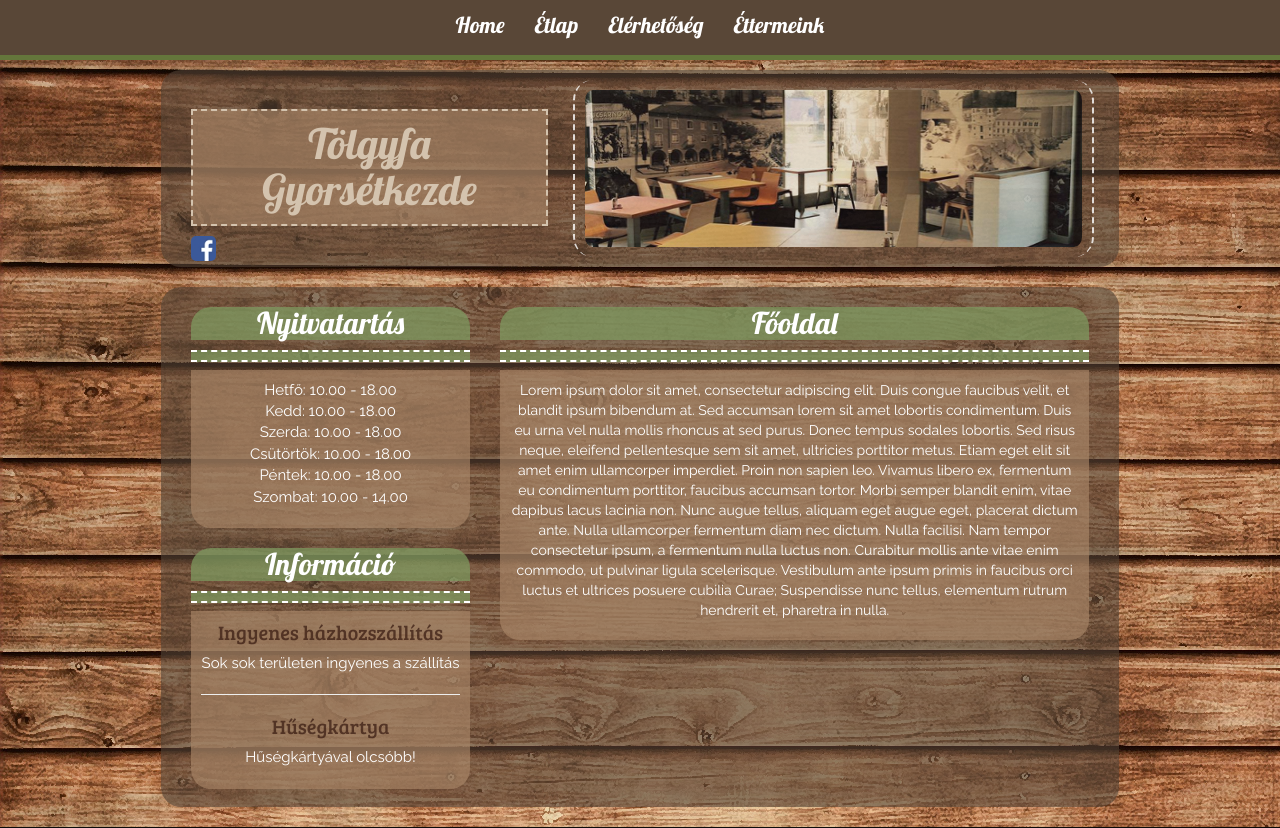
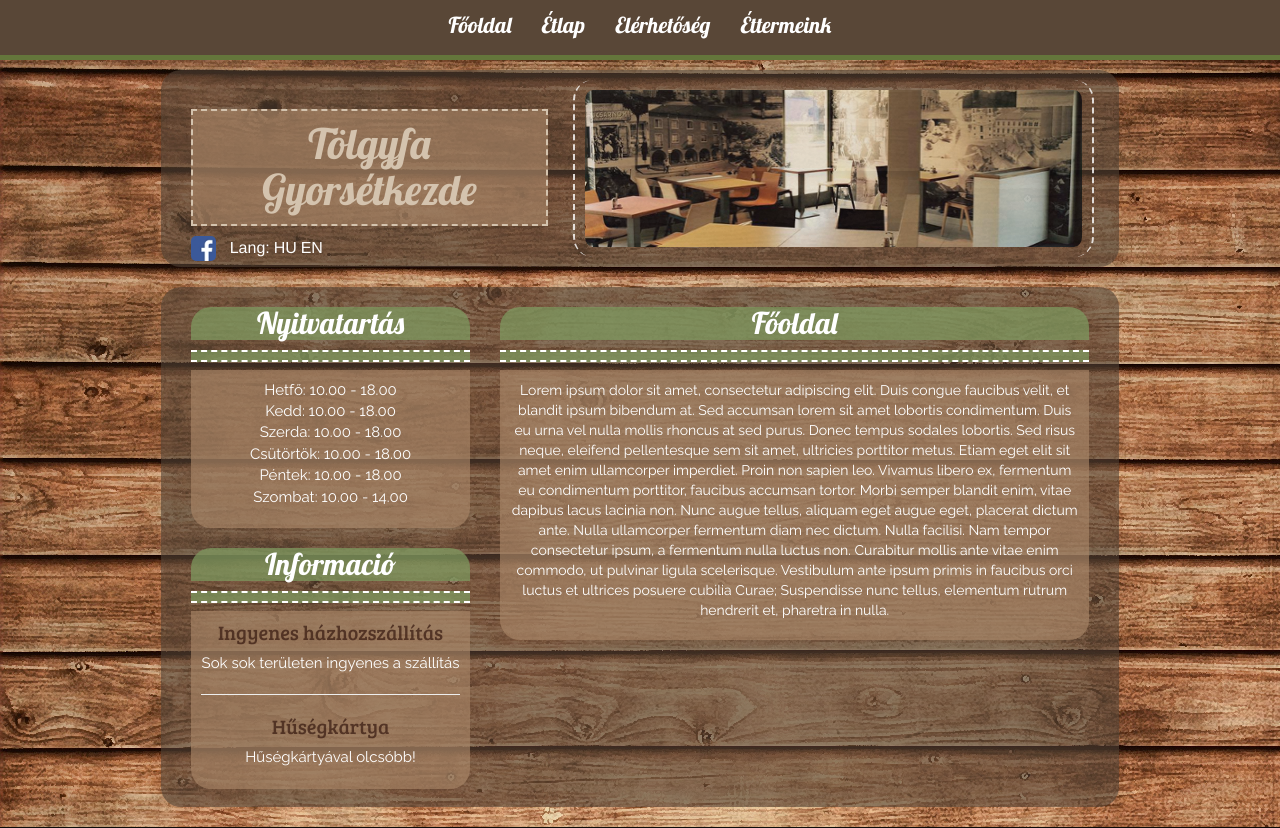
Before and after one commit to nikolettaa/Etterem, a PHP site: page /etterem/index.php?lang=hu in a window 1280 px wide. Shown: the top 828 px of the page. Run offline with PHP 8.4, Linux system fonts and the light colour scheme; some libraries are stand-ins or nearby versions.

Commit message:
tobbnyelv - fo reszek keszen vannak

```diff
--- a/content.php
+++ b/content.php
@@ -13,7 +13,7 @@ require_once('connectvars.php');
 			else $old = 0;
 			switch ($old){
 				case 1:
-					echo '<h1>Étlap</h1>
+					echo '<h1>'.$menu.'</h1>
 					<hr class="line"></hr>
 					<div class="right">';
 					$dbc = mysqli_connect(DB_HOST, DB_USER, DB_PASSWORD, DB_NAME);
@@ -37,7 +37,10 @@ require_once('connectvars.php');
 					}
 					echo '<h2>Dátum:</h2>' .$date[0]. ' - ' .$date[5].' -ig <br><br>';
 					echo '<div class="table-responsive"><table class="table table-menu"><thead><tr>';
-					$days = ['Hétfő', 'Kedd', 'Szerda', 'Csütörtök', 'Péntek', 'Szombat'];
+					if($lang == 'en'){
+						$days = ['Mon', 'Tue', 'Wed', 'Thur', 'Fri', 'Sat'];
+					}else
+						$days = ['Hétfő', 'Kedd', 'Szerda', 'Csütörtök', 'Péntek', 'Szombat'];
 					for($i = 0; $i < 6; $i++){
 						echo '<th><a href="index.php?site=1&f_date='.$date[$i].'" title="'.$date[$i].'">'.$days[$i].'</a></th>';
 					}
@@ -65,18 +68,18 @@ require_once('connectvars.php');
 					echo '</tbody></table></div></div>';
 					break;
 				case 2:
-					echo '<h1>Elérhetőség</h1>
+					echo '<h1>'.$contact.'</h1>
 					<hr class="line"></hr>
 					<div class="right"><p>Integer tempor dolor at lacus imperdiet pulvinar. Nullam id sem orci. Maecenas pellentesque bibendum turpis, et porta nisl consectetur eu. Cras vel elit auctor lacus vestibulum lobortis. Nulla eget diam in purus tempor sodales. Aenean consectetur vestibulum metus, sit amet ornare neque dignissim nec. In dictum eros sed magna finibus, eget varius tortor sollicitudin.</p>
 					<div class="google-maps"><iframe src="https://www.google.com/maps/embed?pb=!1m18!1m12!1m3!1d341134.1143436711!2d20.39556932517015!3d48.08881441320263!2m3!1f0!2f0!3f0!3m2!1i1024!2i768!4f13.1!3m3!1m2!1s0x47409e878d72ebe7%3A0x400c4290c1e11b0!2sMiskolc!5e0!3m2!1shu!2shu!4v1515334936942" width="400" height="300" frameborder="0" style="border:0" allowfullscreen></iframe></div><br></div>';
 					break;
 				case 3:
-					echo '<h1>Éttermeink</h1>
+					echo '<h1>'.$rest.'</h1>
 					<hr class="line"></hr>
 					<div class="right"><p>Nullam in est enim. Nullam vel porta dui. Duis faucibus, est non elementum consequat, dui risus mollis lorem, eu condimentum leo dolor a nunc. Integer aliquam eros tellus, id laoreet odio rutrum a. Ut vestibulum dui massa, sit amet venenatis dui vestibulum quis. Nullam maximus consectetur commodo. Donec euismod magna a turpis malesuada, vel ultricies eros pellentesque.</p></div>';
 					break;
 				default:
-					echo '<h1>Főoldal</h1>
+					echo '<h1>'.$home.'</h1>
 					<hr class="line"></hr>
 					<div class="right"><p>Lorem ipsum dolor sit amet, consectetur adipiscing elit. Duis congue faucibus velit, et blandit ipsum bibendum at.
 					Sed accumsan lorem sit amet lobortis condimentum. Duis eu urna vel nulla mollis rhoncus at sed purus. Donec tempus sodales lobortis.
@@ -92,14 +95,14 @@ require_once('connectvars.php');
 		  </div>
 		  <!-- BAL OLDAL-->
 		  <div class="col-sm-12 col-md-4 col-md-pull-8 cont-left">
-			<h1>Nyitvatartás</h1>
+			<h1><?php echo $open;?></h1>
 			<hr class="line"></hr>
 			<div class="left">
 				<p>
 					Hetfő: 10.00 - 18.00<br> Kedd: 10.00 - 18.00<br>Szerda: 10.00 - 18.00<br>Csütörtök: 10.00 - 18.00<br>Péntek: 10.00 - 18.00<br>Szombat: 10.00 - 14.00
 				</p>
 			</div>
-			<h1>Információ</h1>
+			<h1><?php echo $info;?></h1>
 			<hr class="line"></hr>
 			<div class="left">
 <?php		for($i=0; $i<count($headfoo['infos']); $i=$i+2){
--- a/footer.php
+++ b/footer.php
@@ -10,9 +10,9 @@
 			</div>
     </div>
     <div class="col-sm-4 foot-left">
-      <span>Elérhetőség</span><br><br>
+      <span><?php echo $foocont; ?></span><br><br>
       <span>Tel:</span> <?php echo $headfoo['cont']['tel']; ?><br>
-      <span>Cím:</span> <?php echo $headfoo['cont']['addr']; ?>
+      <span><?php echo $addr; ?>:</span> <?php echo $headfoo['cont']['addr']; ?>
     </div>
 	<div class="col-sm-4">
 		<div class="col-sm-6 ">
--- a/header.php
+++ b/header.php
@@ -28,9 +28,9 @@ $today = date('Y-m-d');
     <div class="collapse navbar-collapse" id="myNavbar">
       <ul class="nav navbar-nav">
         <li><a href="/etterem/index.php<?php echo $url .'">' . $home;?></a></li>
-        <?php echo '<li><a href="/etterem/index.php?site=1&f_date='.$today.'">Étlap</a></li>';?>
-        <li><a href="/etterem/index.php?site=2">Elérhetőség</a></li>
-        <li><a href="/etterem/index.php?site=3">Éttermeink</a></li>
+         <li><a href="/etterem/index.php?site=1&f_date=<?php echo $today. $urland.'">'.$menu;?></a></li>
+        <li><a href="/etterem/index.php?site=2<?php echo $urland.'">'.$contact;?></a></li>
+        <li><a href="/etterem/index.php?site=3<?php echo $urland.'">'.$rest;?></a></li>
       </ul>
     </div>
   </div>
@@ -43,6 +43,9 @@ $today = date('Y-m-d');
 		<div class="col-sm-5 head-left">
 		  <h1><?php echo $headfoo['cont']['name']; ?></h1>
 		  <a href="http://www.facebook.com/" target=""> <img class="fb" src="images/fb.jpg"></a>
+		  <span class="lang">Lang:</span>
+		  <a href="?lang=hu">HU</a>
+		  <a href="?lang=en">EN</a>
 		</div>
 		<div class="col-sm-7 head-right">
 		 <img class="img-responsive img-fluid" src="images/rest2.png"/>
--- a/index.php
+++ b/index.php
@@ -1,17 +1,26 @@
 <?php
 $headfoo = parse_ini_file("main.ini",true);
 $url = '';
+$urland = '';
 if(isset($_GET['lang'])){
 	$lang = $_GET['lang'];
-	if($lang = 'en')
-		$url = '?/lang='.$lang;
+	if($lang == 'en'){
+		$url = '?lang='.$lang;
+		$urland = '&lang='.$lang;
+	}
 }else{
 	$lang = 'hu';
 }
 
 $xml = simplexml_load_file('lang.xml');
 $home = $xml->nav->home->$lang;
-
+$menu = $xml->nav->menu->$lang;
+$contact = $xml->nav->contact->$lang;
+$rest = $xml->nav->rest->$lang;
+$open = $xml->aside->open->$lang;
+$info = $xml->aside->info->$lang;
+$foocont = $xml->footer->contact->$lang;
+$addr = $xml->footer->address->$lang;
 include_once 'header.php';
 include_once 'content.php';
 include_once 'footer.php';
--- a/lang.xml
+++ b/lang.xml
@@ -24,6 +24,8 @@
 			<en>Opening Times</en>
 		</open>
 		<info>
+			<hu>Informació</hu>
+			<en>Information</en>
 		</info>
 	</aside>
 	<footer>
--- a/style.css
+++ b/style.css
@@ -29,8 +29,21 @@ body {
 	border-radius: 5px;
 	margin-right: 10px
 }
+.head-left .lang{
+	font-size: 16px;
+	color: white
+}
+.head-left a{
+	font-size: 16px;
+	color: white
+}
+.head-left a :hover{
+	text-decoration: none;
+	color: grey
+}
 .head-left .phone{
 	max-width: 20px;
+	font-weight: bold;
 }
 .head {
 	background: rgba(82, 68, 54, 0.6);
```
Lines whose indentation alone changed are shown as unchanged.
